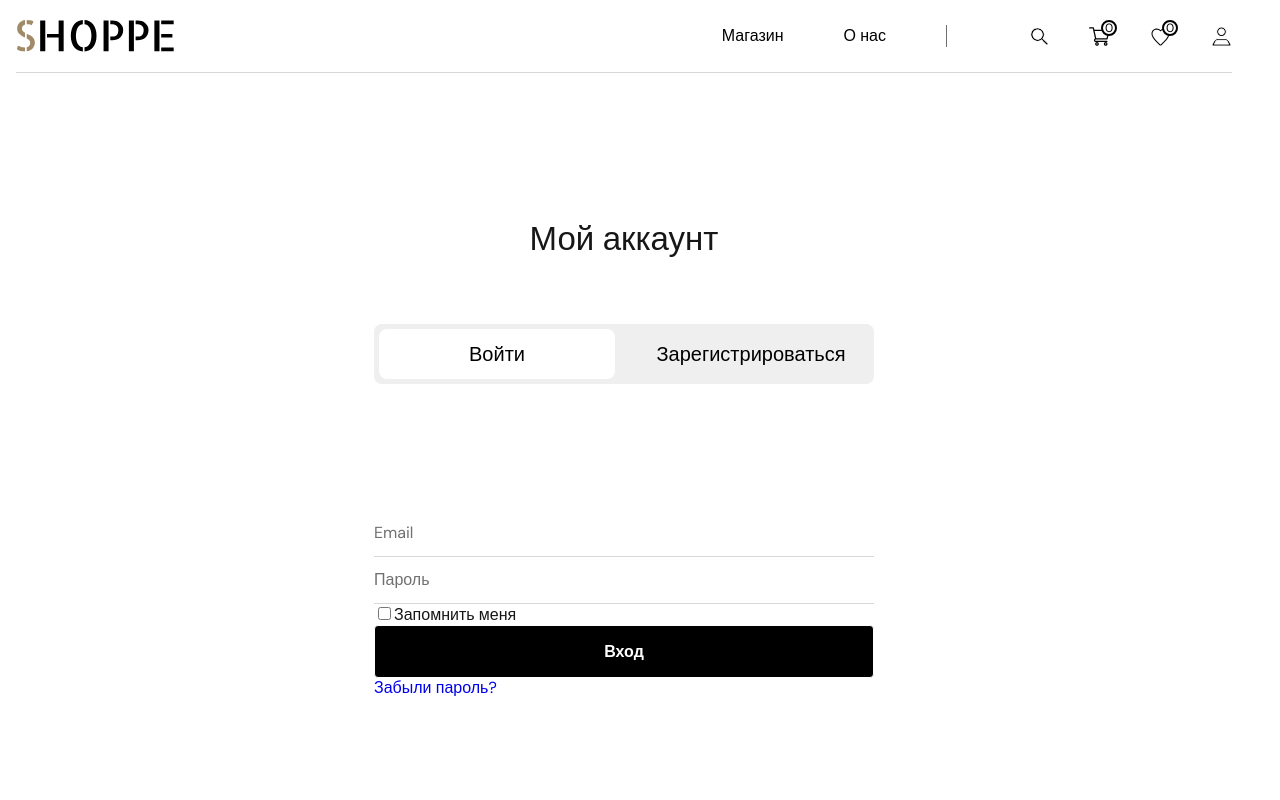
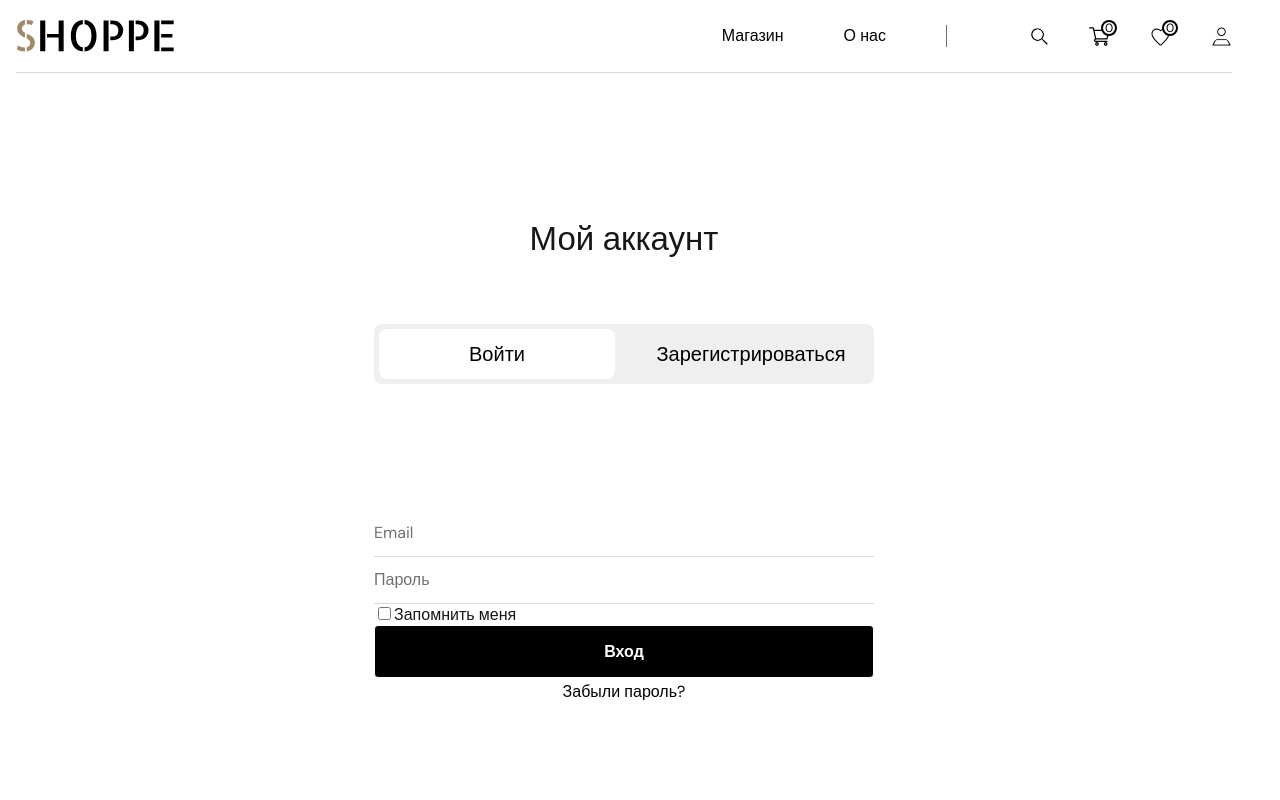
Before and after one commit to ministrov/shoppe-ecommerce-next, a Next.js app: page /auth/login in a window 1280 px wide. Shown: the top 800 px of the page. Built offline with nearby package versions, Linux system fonts and the light colour scheme.

Commit message:
feat: add styles for forgotPassword link

```diff
--- a/app/auth/login/page.module.css
+++ b/app/auth/login/page.module.css
@@ -3,7 +3,6 @@
   margin: 0 auto;
   padding-top: 144px;
   padding-bottom: 265px;
-  /* background-color: powderblue; */
 }
 
 .form {
@@ -16,3 +15,10 @@
   flex-direction: column;
   gap: 46px;
 }
+
+.forgotPassword {
+  font-size: 16px;
+  line-height: 27px;
+  text-align: center;
+  color: var(--black);
+}
--- a/app/auth/login/page.tsx
+++ b/app/auth/login/page.tsx
@@ -37,7 +37,7 @@ export default function Login() {
           Вход
         </Button>
 
-        <Link href={'/'}>Забыли пароль?</Link>
+        <Link href={'/'} className={styles.forgotPassword}>Забыли пароль?</Link>
       </form>
     </div>
   );
--- a/app/auth/register/page.module.css
+++ b/app/auth/register/page.module.css
@@ -5,3 +5,9 @@
   padding-bottom: 265px;
   border-radius: 8px;
 }
+
+.forgotPassword {
+  font-size: 16px;
+  line-height: 27px;
+  color: var(--black);
+}
```
Also changed, not shown: app/auth/register/page.tsx (+1 -13 lines).
